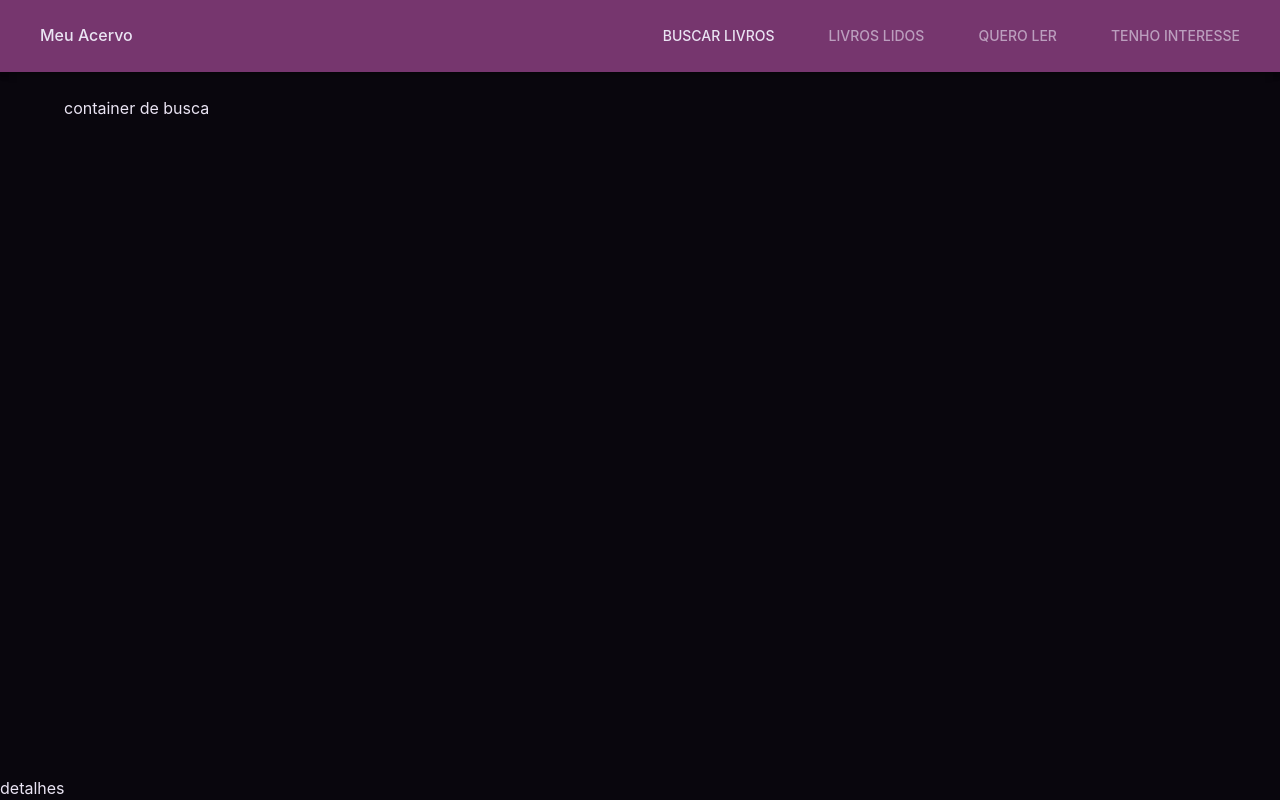
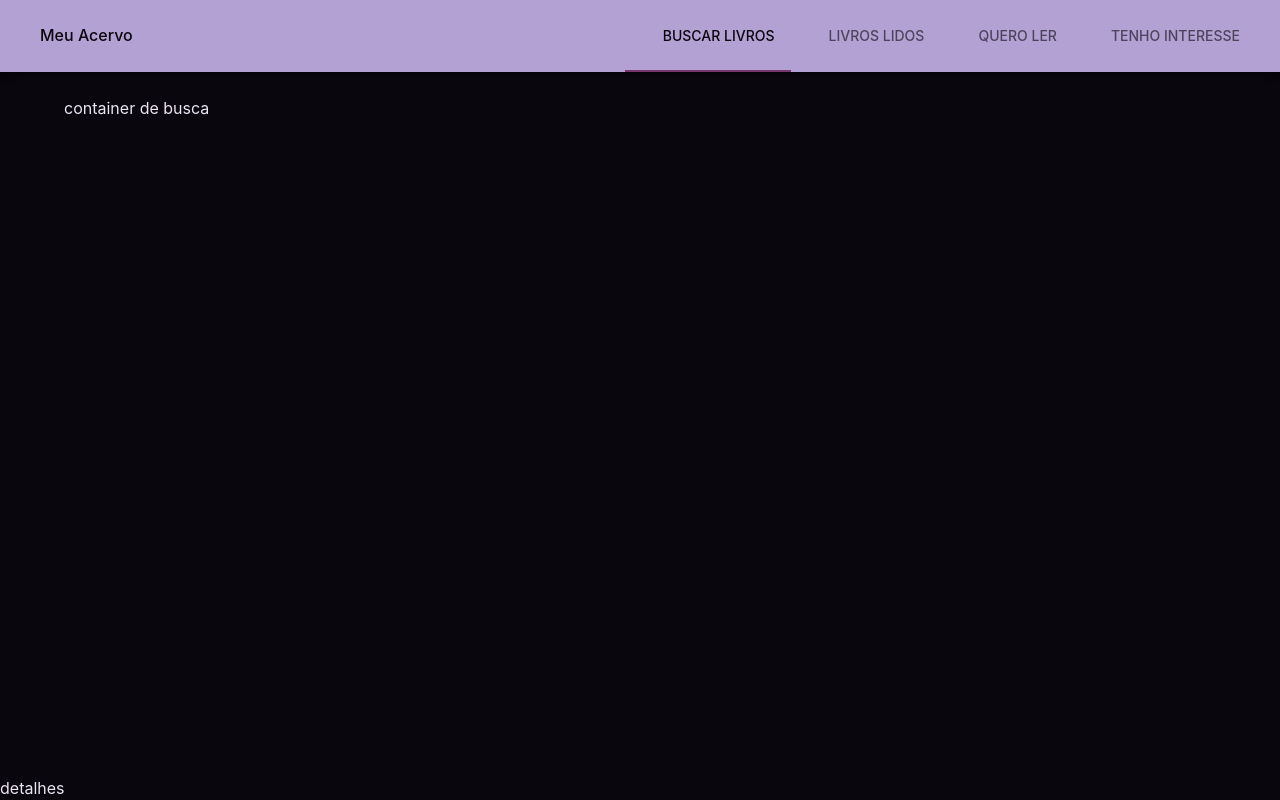
Before and after one commit to Daniela-Alves2004/gerenciador-livros, a React (Create React App) app: page / in a window 1280 px wide. Built offline with nearby package versions, Linux system fonts and the light colour scheme; some icons are missing.

Commit message:
refactor: update colors header

```diff
--- a/src/components/Header.jsx
+++ b/src/components/Header.jsx
@@ -14,8 +14,8 @@ const Header = ({ activeTab, onTabChange }) => {
     <AppBar
       position="static"
       sx={{
-        bgcolor: 'secondary.main',
-        color: 'text.primary'
+        bgcolor: 'primary.main',
+        color: 'background.default'
       }}
     >
       <Toolbar>
```
